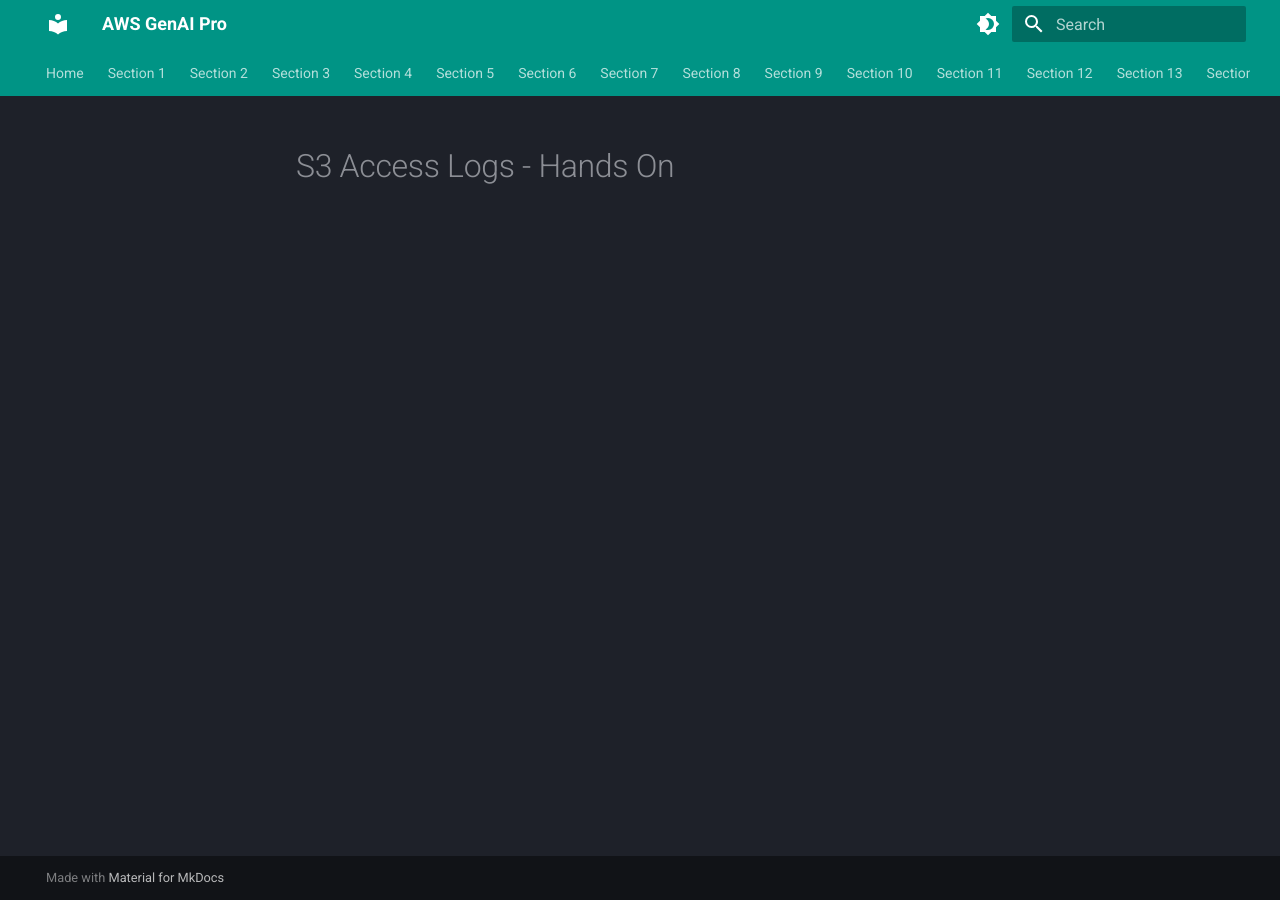
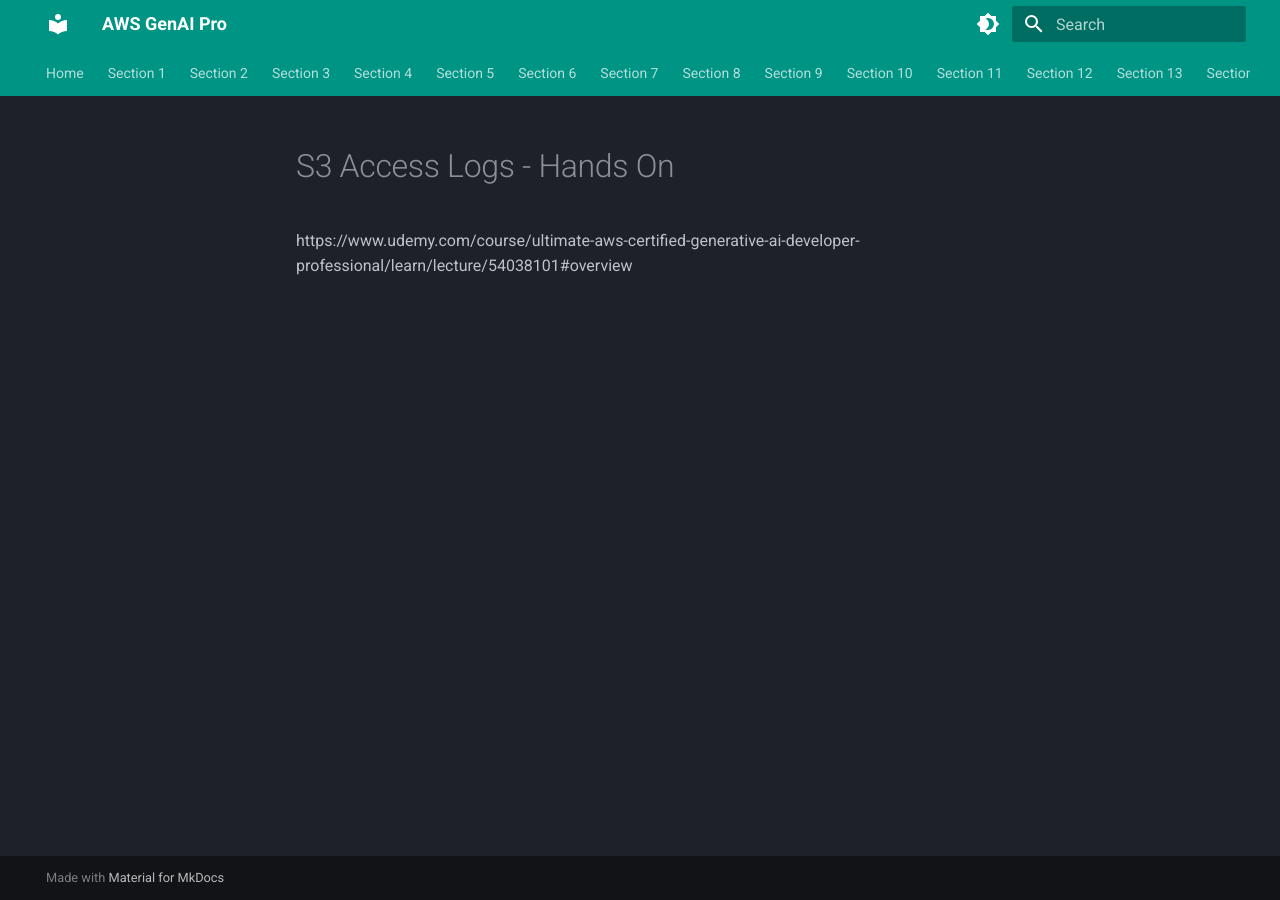
Before and after one commit to qgjones9/aws-genai-pro, an MkDocs documentation site: the page built from docs/section-2/57-s3-access-logs-hands-on/index.md, in a window 1280 px wide. Built offline with MkDocs 1.6.1 and Material for MkDocs 9.7.7, drawn with Linux system fonts in a browser that asks for light colours; part of the change alters nothing that is shown.

Commit message:
s3 access logs hands on

```diff
--- a/docs/section-2/57-s3-access-logs-hands-on/index.md
+++ b/docs/section-2/57-s3-access-logs-hands-on/index.md
@@ -1 +1,3 @@
 # S3 Access Logs - Hands On
+
+https://www.udemy.com/course/ultimate-aws-certified-generative-ai-developer-professional/learn/lecture/54038101#overview
```
